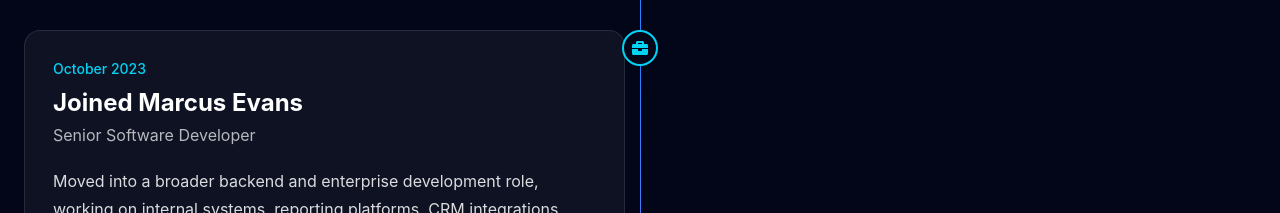
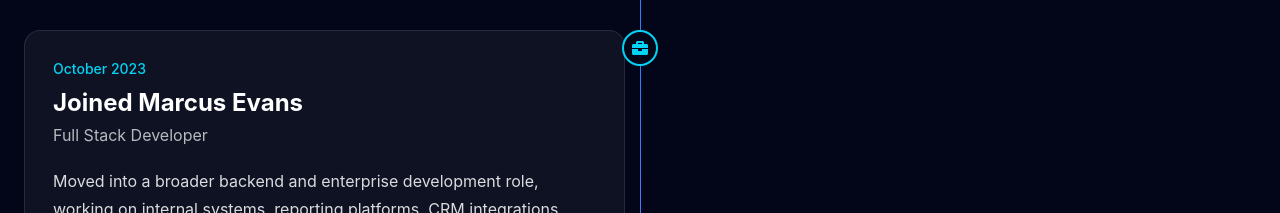
Before and after one commit to Jayesh0701/Portfolio, a React app in the folder src/: page / in a window 1280 px wide. Shown: the part 2520-2733 px from the top of the page. Built offline with nearby package versions, Linux system fonts and the light colour scheme; the HTML template or start-up script is replaced by a standard one.

Commit message:
New changes for pdf

```diff
--- a/src/src/App.jsx
+++ b/src/src/App.jsx
@@ -93,7 +93,7 @@
   {
     year: "October 2023",
     title: "Joined Marcus Evans",
-    place: "Senior Software Developer",
+    place: "Full Stack Developer",
     icon: <FaBriefcase />,
     story:
       "Moved into a broader backend and enterprise development role, working on internal systems, reporting platforms, CRM integrations, backend APIs, and automation tools.",
```
Also changed, not shown: 2 other files (tests, documents, lock files or other folders).
